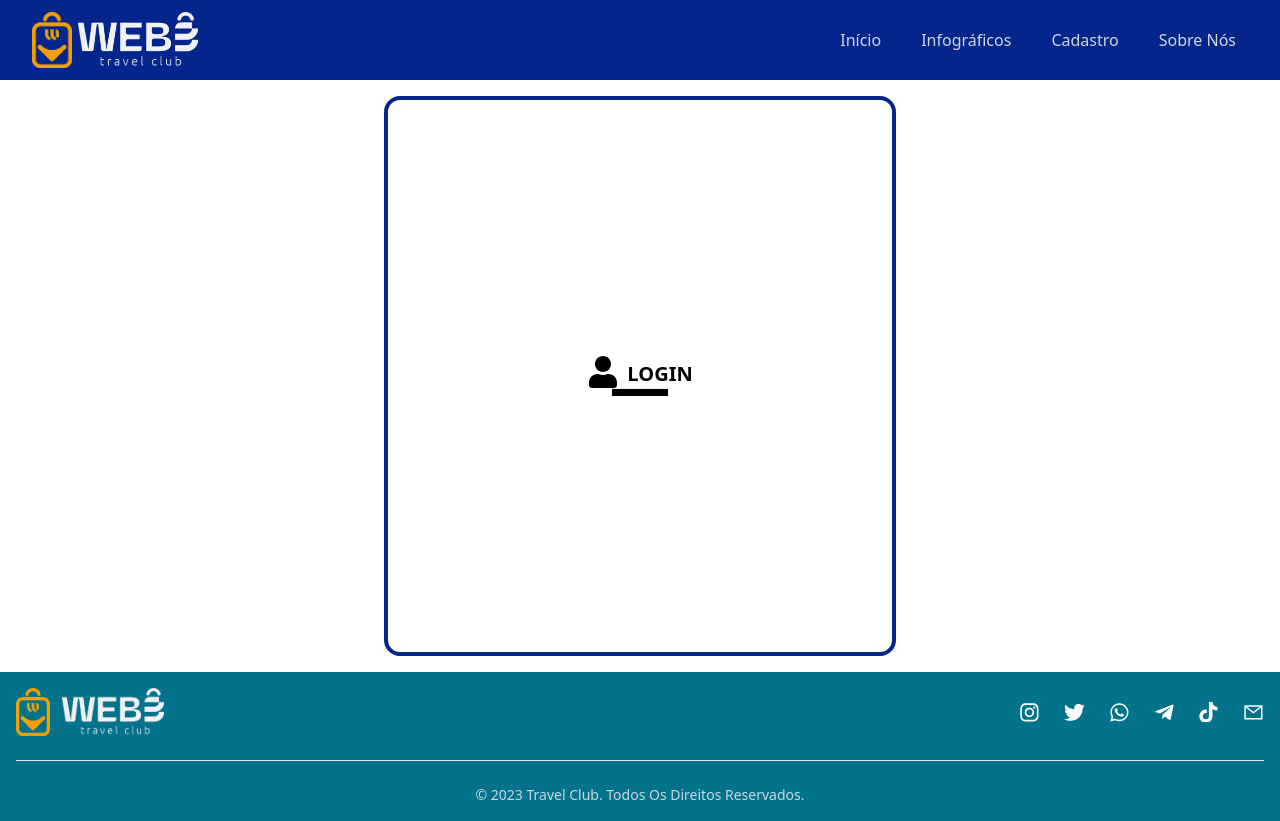
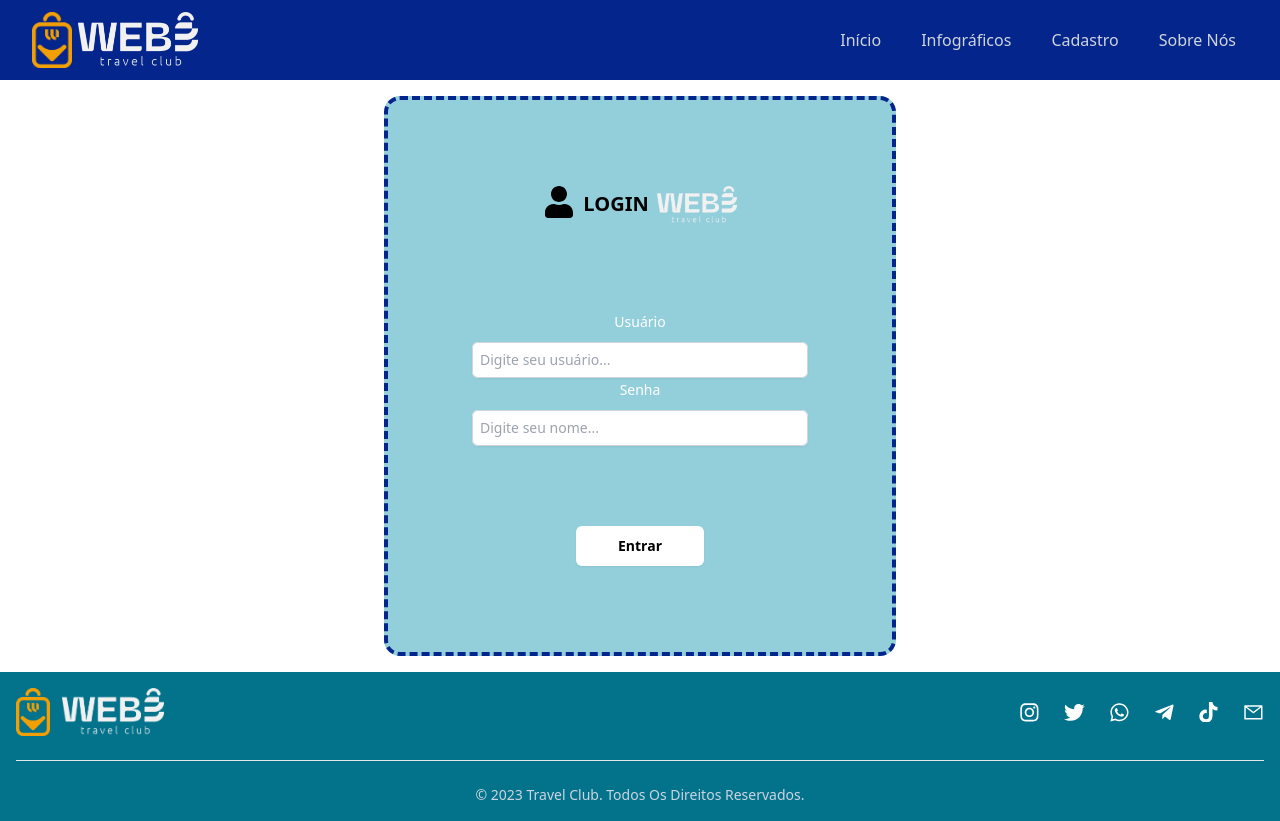
Before and after one commit to Tatu-Armadillo/club-travel-front, a React (Vite) app: page /signIn in a window 1280 px wide. Built offline with nearby package versions, Linux system fonts and the light colour scheme.

Commit message:
feat: login page

```diff
--- a/src/pages/SignIn/signIn.styled.ts
+++ b/src/pages/SignIn/signIn.styled.ts
@@ -4,16 +4,17 @@ export const MainContainr = styled.div`
     display: flex;
     flex-direction: column;
     align-items: center;
-    justify-content: center;
+    justify-content: space-evenly;
     width: 40vw;
     height: 70vh;
     border-radius: 1rem;
     margin: 1rem;
-    border: 4px solid #03258c;
-    background-color: rgb(255, 255, 255);
+    border: 4px dashed #03258c;
+    background-color: #93cedb;
 
     &&:hover {
-        box-shadow: 30px 30px 20px rgba(0, 0, 0, 0.3);
-        transform: translateY(-1%);
+        border: 4px solid #03258c;
     }
 `;
+
+export const Input = styled.input``;
--- a/src/pages/SignIn/signIn.tsx
+++ b/src/pages/SignIn/signIn.tsx
@@ -1,15 +1,66 @@
 import { MainContainr } from './signIn.styled';
+import { FormEvent } from 'react';
 import { FaUser } from 'react-icons/fa';
+import Logo from '../../shared/img/web3travelclub4.png';
+import { Button } from '@/shared/Components';
 
 export const SignIn = () => {
+    const handleSubmit = () => {
+        console.log('Olá');
+    };
     return (
         <div className='flex items-center justify-center'>
             <MainContainr>
                 <span className='flex gap-2'>
                     <FaUser size={'2em'} />
                     <p className='text-xl font-bold pt-1'>LOGIN</p>
+                    <img src={Logo} alt='as' className='w-20 ' />
                 </span>
-                <hr className='h-2 w-14 bg-black pt' />
+
+                <form action='' className='w-full '>
+                    <div className='flex flex-col  '>
+                        <div className='flex flex-col items-center'>
+                            <label
+                                htmlFor='user'
+                                className='block text-sm font-medium leading-6  text-white'
+                            >
+                                Usuário
+                            </label>
+                            <input
+                                type='text'
+                                name='userName'
+                                id='user'
+                                placeholder='Digite seu usuário...'
+                                autoComplete='given-name'
+                                className='p-2 mt-2 block w-4/6 rounded-md border-none py-1.5 text-gray-900 shadow-sm ring-1 ring-inset ring-gray-300 placeholder:text-gray-400 focus:ring-2 focus:ring-inset focus:ring-indigo-600 sm:text-sm sm:leading-6'
+                            />
+                        </div>
+                        <div className='flex flex-col items-center'>
+                            <label
+                                htmlFor='name'
+                                className='block text-sm font-medium leading-6 text-white'
+                            >
+                                Senha
+                            </label>
+                            <input
+                                type='text'
+                                name='password'
+                                id='password'
+                                placeholder='Digite seu nome...'
+                                autoComplete='given-name'
+                                className='p-2 mt-2 block w-4/6 rounded-md border-none py-1.5 text-gray-900 shadow-sm ring-1 ring-inset ring-gray-300 placeholder:text-gray-400 focus:ring-2 focus:ring-inset focus:ring-indigo-600 sm:text-sm sm:leading-6'
+                            />
+                        </div>
+                        <div className='flex flex-col items-center mt-20'>
+                            <Button
+                                typeButton='button'
+                                funcClick={handleSubmit}
+                                classButton='rounded-md w-32 capitalize bg-white px-3.5 py-2.5 text-sm font-semibold text-black shadow-sm hover:bg-orange-400 hover:text-orange-600focus-visible:outline focus-visible:outline-2 hover:text-white  focus-visible:outline-offset-2 focus-visible:outline-indigo-600'
+                                text={'Entrar'}
+                            />
+                        </div>
+                    </div>
+                </form>
             </MainContainr>
         </div>
     );
--- a/src/shared/Components/Modal/modal.tsx
+++ b/src/shared/Components/Modal/modal.tsx
@@ -121,7 +121,7 @@ export const Modal = ({ externFunc }: ModalProps) => {
                         <div className='bg-gray-50 px-4 py-3 sm:flex sm:flex-row-reverse sm:px-6'>
                             <Button
                                 classButton={
-                                    'capitalize inline-flex w-full justify-center rounded-md bg-blue-600 px-3 py-2 text-sm font-semibold text-white shadow-sm hover:bg-red-500 sm:ml-3 sm:w-auto'
+                                    'capitalize inline-flex w-full justify-center rounded-md bg-blue-600 px-3 py-2 text-sm font-semibold text-white shadow-sm hover:bg-orange-400  sm:ml-3 sm:w-auto'
                                 }
                                 text={'enviar'}
                                 typeButton={'submit'}
```
Also changed, not shown: src/shared/img/icon-world.png (added).
